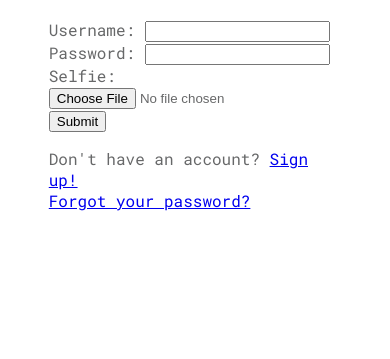
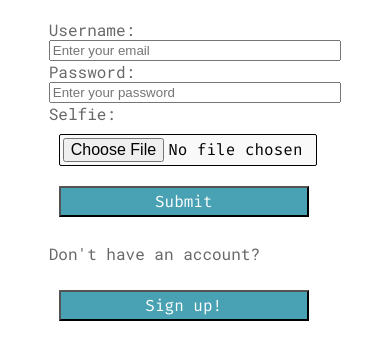
Before and after one commit to leviking/KikiSaver, a website: page public/login.html in a window 390 px wide. Shown: the part 75-434 px from the top of the page. Drawn offline with Linux system fonts and the light colour scheme; a web font is replaced by a local one.

Commit message:
update: add button styles, input file style, flexbox buttons add default images as test files responsive lables for input fields add placeholder text

```diff
--- a/public/login.html
+++ b/public/login.html
@@ -11,24 +11,25 @@
     <main id="container">
         <h1>Login</h1>
         <form action="/login" method="post" id="login">
-            <div>
+            <div class="col">
                 <label for="username">Username:</label>
-                <input type="text" name="username" required>
+                <input type="email" name="username" placeholder="Enter your email" required>
             </div>
-            <div>
+            <div class="col">
                 <label for="password">Password:</label>
-                <input type="password" name="password" id="password" required>
+                <input type="password" name="password" id="password" placeholder="Enter your password" required>
             </div>
-            <div>
+            <div class="col">
                 <label for="image">Selfie:</label>
-                <input type="file" name="selfie" id="selfie" accept="image/png image/jpeg" required>
+                <input type="file" name="selfie" id="selfie" accept="image/png image/jpeg" class="btn" required>
             </div>
             <div>
                 <input type="hidden" name="gps">
-                <input type="submit" value="Submit">
+                <input type="submit" value="Submit" class="btn">
             </div>
         </form>
-        <p>Don't have an account? <a href="/signup"> Sign up!</a><br><a href="#">Forgot your password?</a></p>
+        <p>Don't have an account?</p>
+        <a href="/signup"><button class="btn">Sign up!</button></a>
     </main>
     <script>
         window.onload = (event) => {
--- a/src/css/style.css
+++ b/src/css/style.css
@@ -4,6 +4,23 @@ body {
     box-sizing: border-box;
     font-family: 'Roboto Mono', 'Courier New', Courier, monospace;
     color: #676869;
+}
+
+
+h1 {
+    color: #48A2B3;
+}
+
+input {
+    max-width: 300px;
+}
+
+input[type=file] {
+    color: black;
+    background: #F9F9F9;
+    border: solid 1px black;
+    border-radius: 2px;
+    max-width: 300px;
 }
 
 #container {
@@ -14,10 +31,14 @@ body {
     width: 75vw;
 }
 
-h1 {
-    color: #48A2B3;
+#selfie-jpeg{
+    height: 25vh;
+    display: none;;
 }
-
+#selfie-png{
+    width: 50%;
+    display: none;;
+}
 .alert {
     background: lightpink;
     border: 3px crimson solid;
@@ -38,6 +59,39 @@ h1 {
     margin-bottom: 0px;
 }
 
+.buttons {
+    display: flex;
+    flex-direction: row;
+    flex-wrap: wrap;
+    justify-content: space-around;
+	align-items: center;
+}
+
+    .buttons a {
+        width: 250px;
+    }
+
+    a:-webkit-any-link {
+        text-decoration: none;
+    }
+
+
+.btn {
+    width: 250px;
+    background: #48A2B3;
+    padding: 3px;
+    margin: 10px;
+    color: white;
+    font: inherit;
+    font-family: 'Fira Code', 'Courier New', Courier, monospace;
+    text-decoration: none;
+}
+
+.col {
+    display: flex;
+    flex-direction: column;
+}
+
 .not-found {
     height: 75vh;
     width: 100vw;
```
Also changed, not shown: public/index.html (+15 -6 lines), public/signup.html (+13 -12 lines), public/success.html (+3 -1 lines), public/images/image.jpg (added), public/images/image.png (added).
